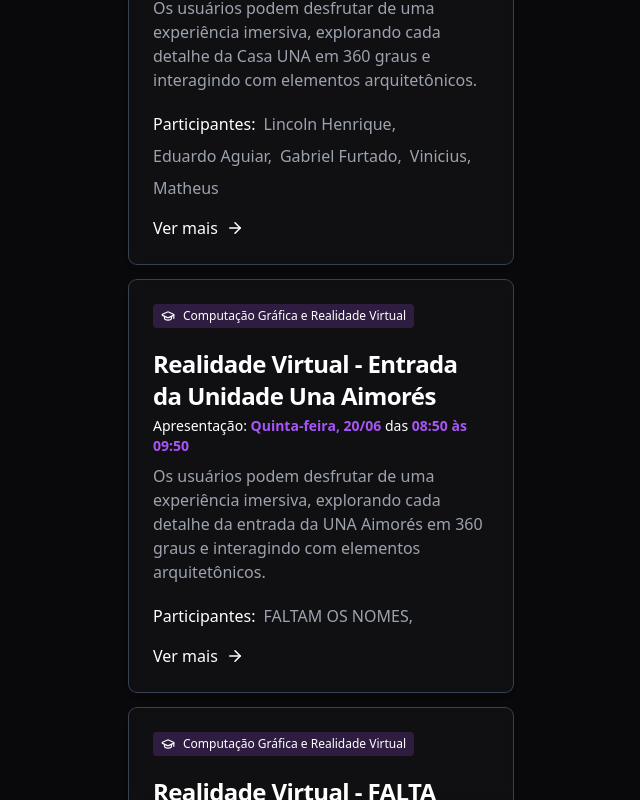
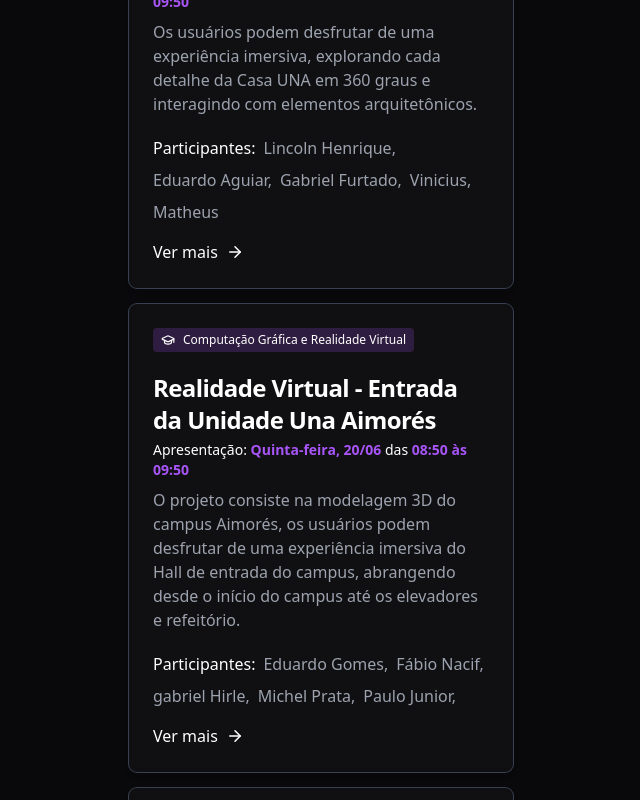
Before and after one commit to rodrigueslucas062/exp-una, a Next.js app: page /apresentacoes in a window 1280 px wide. Shown: the part 4088-4888 px from the top of the page, without its empty margins (639-1279 px from the left). Built offline with nearby package versions, Linux system fonts and the light colour scheme; what tailwindcss-animated would draw is missing.

Commit message:
💬Contributors and updated descriptions

```diff
--- a/src/components/apresentacoes/ListaApresentacoes.js
+++ b/src/components/apresentacoes/ListaApresentacoes.js
@@ -66,7 +66,7 @@
     titulo: "Do liDAR ao Tesla Vision",
     unidadeCurricular: "Analise de Dados e Big Data",
     descricao:
-      "Dos tradicionais algoritmos LiDAR à inovadora abordagem do Tesla Vision, a Tesla redefine a autonomia veicular, prometendo uma direção autônoma precisa e segura.",
+      "O projeto aborda os algoritmos Tesla Vision e LiDAR, ambos relacionados à empresa Tesla. Vamos explicar o que é cada um, as vantagens e desvantagens de cada tecnologia, e o motivo pelo qual a Tesla optou por abandonar o LiDAR.",
     integrantes: [
       "Eduardo Gomes,",
       "Fábio Nacif,",
@@ -129,10 +129,14 @@
     titulo: "Realidade Virtual - Entrada da Unidade Una Aimorés",
     unidadeCurricular: "Computação Gráfica e Realidade Virtual",
     descricao:
-      "Os usuários podem desfrutar de uma experiência imersiva, explorando cada detalhe da entrada da UNA Aimorés em 360 graus e interagindo com elementos arquitetônicos.",
-    integrantes: [
-      "FALTAM OS NOMES,",
-    ],
+      "O projeto consiste na modelagem 3D do campus Aimorés, os usuários podem desfrutar de uma experiência imersiva do Hall de entrada do campus, abrangendo desde o início do campus até os elevadores e refeitório.",
+      integrantes: [
+        "Eduardo Gomes,",
+        "Fábio Nacif,",
+        "gabriel Hirle,",
+        "Michel Prata,",
+        "Paulo Junior,",
+      ],
     hora: "08:50 às 09:50",
     dia: "Quinta-feira, 20/06"
   },
@@ -140,9 +144,13 @@
     titulo: "Realidade Virtual - FALTA COISAS",
     unidadeCurricular: "Computação Gráfica e Realidade Virtual",
     descricao:
-    "FALTA DESCRIÇÃO",
+    "O projeto consiste na modelagem 3D do campus Aimorés, os usuários podem desfrutar de uma experiência imersiva da lanchonete do campus, explorando cada detalhe e interagindo com elementos.",
     integrantes: [
-    "FALTAM OS NOMES,",
+    "Renato Araujo,",
+    "Guilherme Neves,",
+    "Rafael Dias,",
+    "Andrey Rodrigues,",
+   " Gabriel Hirle",
     ],
     hora: "08:50 às 09:50",
     dia: "Quinta-feira, 20/06"
```
